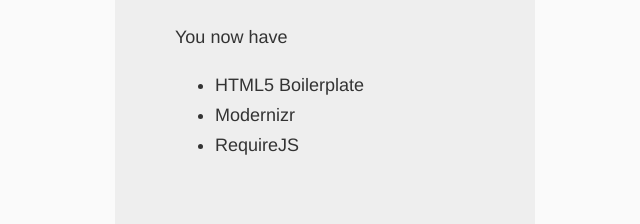
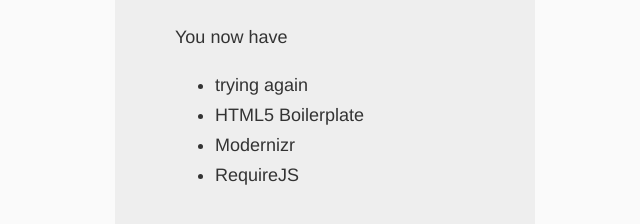
Before and after one commit to dylntrnr/ourclassroom.org, a website: page app/index.html in a window 1280 px wide. Shown: the part 228-452 px from the top of the page, without its empty margins (315-955 px from the left). Drawn offline with Linux system fonts and the light colour scheme; files that its build step writes are made by us from their sources.

Commit message:
trying again

```diff
--- a/app/index.html
+++ b/app/index.html
@@ -27,6 +27,7 @@
           <h1>'Allo, 'Allo!</h1>
           <p>You now have</p>
           <ul>
+            <li>trying again</li>
             <li>HTML5 Boilerplate</li>
             <li>Modernizr</li>
             <li>RequireJS</li>
```
Also changed, not shown: dist/index.html, 2 other files.
